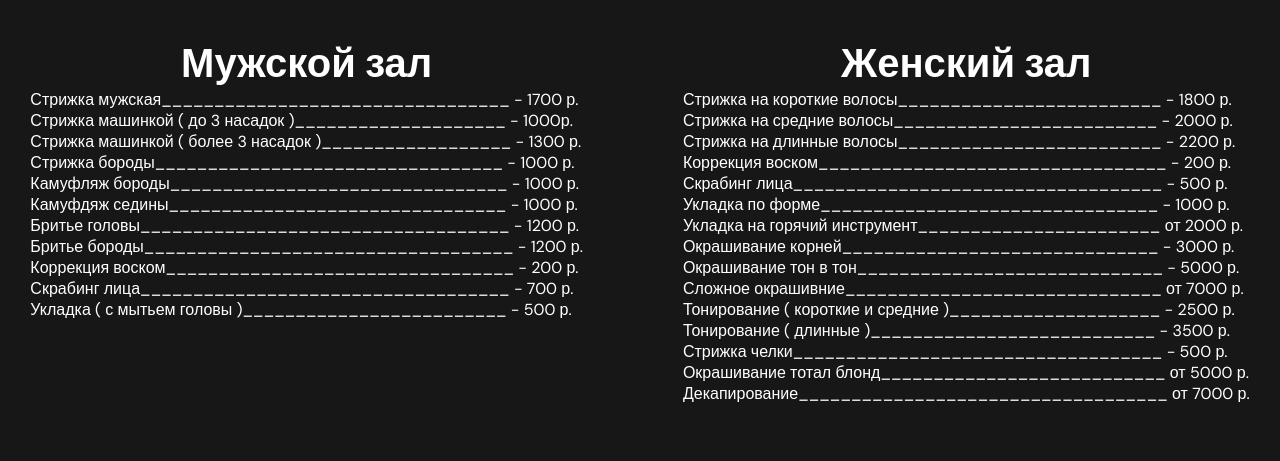
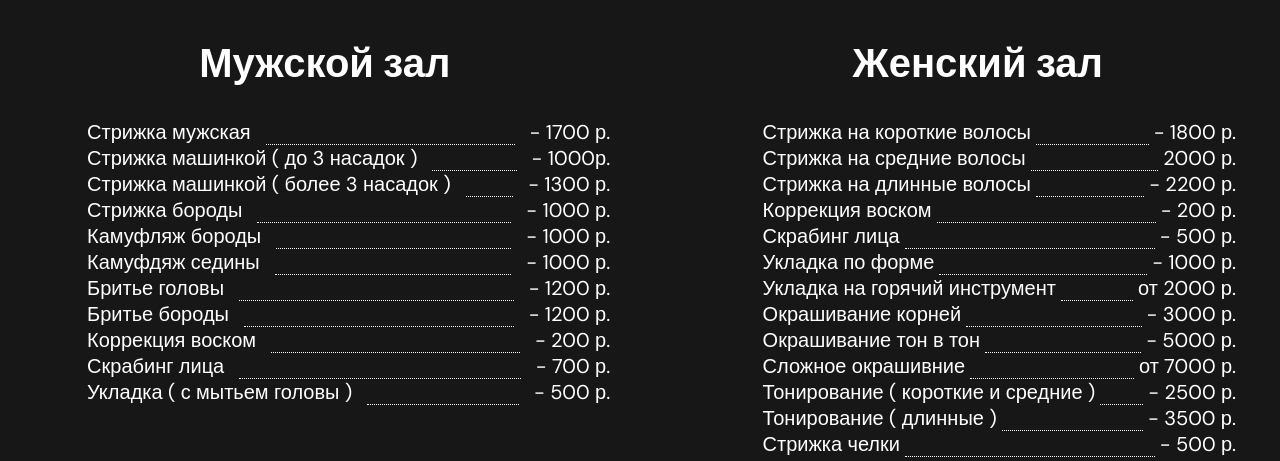
Before and after one commit to Vitaliihair/style-my-portfolio, a website: page index.html in a window 1280 px wide. Shown: the part 3705-4166 px from the top of the page. Drawn offline with Linux system fonts and the light colour scheme.

Commit message:
отцентрован прайс

```diff
--- a/css/main.css
+++ b/css/main.css
@@ -34,27 +34,12 @@
   }
 
 html, body {
-
-
   font-family: "DM Sans", sans-serif;
   font-optical-sizing: auto;
   font-weight: 400;
   font-style: normal;
   background-color: var(--dark-bg);
-
-
-
 }
-/* // <uniquifier>: Use a unique and descriptive class name
-// <weight>: Use a value from 100 to 1000 */
-
-/* .dm-sans {
-  font-family: "DM Sans", sans-serif;
-  font-optical-sizing: auto;
-  font-weight: 400;
-  font-style: normal;
-} */
-
 
 .container {
   margin: 0 auto;
@@ -62,7 +47,6 @@ html, body {
 
 
 }
-
 
 /* nav */
 
@@ -124,15 +108,14 @@ width: 100%;
   background-color: var(--accent)  ;
 }
 
-
 .acquaintance__logo {
 
   width: 506px;
   height: 476px;
   left: 42px;
   top: 166px;
+}
 
-}
 /* Title */
 
 .acquaintance {
@@ -146,22 +129,14 @@ align-items: center ;
   text-align: center;
   flex-wrap: wrap;
   gap: 30px;
+}
 
 
-/* background: url(/jpg/header_background.png); */
-}
-
-/* .about-me {
-  margin: 0 auto;
-  padding: 0 15px;
-} */
 
 .acquaintance__container{
   max-width: 660px;
   padding: 0 15px;
-  /* display: block; */
- /* justify-content: ; */
- /* margin-right: 100px; */
+
 }
 
 .acquaintance__container--title {
@@ -211,21 +186,6 @@ color: var(--accent);
   top: 3px;
 }
 
-/* .header_background {
-
-  width: 2031px;
-  background-size: auto;
-  object-fit: cover;
-  display: flex;
-  justify-content: space-between;
-  align-items: center;
-  flex-wrap: wrap;
-}
-
-.header_background-img {
-  width:100%;
-
-} */
 
 /* Main */
 
@@ -328,30 +288,53 @@ background-color: var(--dark-bg);
 
 .all-price {
   display: flex;
+  width: 100%;
   flex-wrap: wrap;
-gap: 100px;
+  gap: 200px;
   justify-content: center;
+}
+
+.fill {
+  border-bottom: 1px dotted white;
+  flex-grow: 1;
 }
 
 .gender-title {
   font-size: 40px;
   font-weight: bold;
   text-align: center;
+  padding-bottom: 30px;
 }
 .men-pricelist{
-font-size: 16px;
+  width: 110%;
+  font-size: 20px;
   font-weight: normal ;
-text-align: left;
+  justify-content: space-between;
   color: var(--white);
 }
 
+.men-pricelist li {
+  width: 100%;
+  display: flex;
+  justify-content: space-between;
+  gap: 15px;
+}
+
 .women-pricelist{
-
-  font-size: 16px;
+  width: 110%;
+  font-size: 20px;
   font-weight: normal ;
-  text-align: left;
+  justify-content: space-between;
   color: var(--white);
 }
+
+.women-pricelist li {
+  width: 100%;
+  display: flex;
+  justify-content: space-between;
+  gap: 5px;
+}
+
 .container-info {
   display: flex;
   flex-wrap: wrap;
@@ -367,13 +350,7 @@ color: var(--white);
   text-align: center;
   line-height: 50px;
 }
-/* info__text.{
-  font-size: 20px;
-  font-weight: bold;
-  letter-spacing: -0.5;
-  line-height: 130%;
 
-} */
 
 .my-job{
   border: 2px dotted var(--white);
--- a/index.html
+++ b/index.html
@@ -111,17 +111,17 @@ P.S. Вишенка на торте - <br>
                     Мужской зал
                 </h3>
                 <ul class="men-pricelist">
-                    <li>Стрижка мужская_________________________________ -  1700 р.</li>
-                    <li>Стрижка машинкой ( до 3 насадок )____________________ -  1000р.</li>
-                    <li>Стрижка машинкой ( более 3 насадок )__________________ -  1300 р.</li>
-                    <li>Стрижка бороды_________________________________ -  1000 р.</li>
-                    <li>Камуфляж бороды________________________________ -  1000 р.</li>
-                    <li>Камуфдяж седины________________________________ -  1000 р.</li>
-                    <li>Бритье головы___________________________________ -  1200 р.</li>
-                    <li>Бритье бороды___________________________________ -  1200 р.</li>
-                    <li>Коррекция воском_________________________________ -  200 р.</li>
-                    <li>Скрабинг лица___________________________________ -  700 р.</li>
-                    <li>Укладка ( с мытьем головы )_________________________ -  500 р.</li>
+                    <li><span >Стрижка мужская</span><div class="fill"></div><span class="price"> - 1700 р.</span></li>
+                    <li><span>Стрижка машинкой ( до 3 насадок )</span><div class="fill"></div><span class="price"> - 1000р.</span></li>
+                    <li><span>Стрижка машинкой ( более 3 насадок )</span><div class="fill"></div><span class="price"> - 1300 р.</span></li>
+                    <li><span>Стрижка бороды</span><div class="fill"></div><span class="price"> - 1000 р.</span></li>
+                    <li><span>Камуфляж бороды</span><div class="fill"></div><span class="price"> - 1000 р.</span></li>
+                    <li><span>Камуфдяж седины</span><div class="fill"></div><span class="price"> - 1000 р.</span></li>
+                    <li><span>Бритье головы</span><div class="fill"></div><span class="price"> - 1200 р.</span></li>
+                    <li><span>Бритье бороды</span><div class="fill"></div><span class="price"> - 1200 р.</span></li>
+                    <li><span>Коррекция воском</span><div class="fill"></div><span class="price"> - 200 р.</span></li>
+                    <li><span>Скрабинг лица</span><div class="fill"></div><span class="price"> - 700 р.</span></li>
+                    <li><span>Укладка ( с мытьем головы )</span><div class="fill"></div><span class="price"> - 500 р.</span></li>
                 </ul>
             </div>
             <div class="women-price">
@@ -129,21 +129,21 @@ P.S. Вишенка на торте - <br>
                     Женский зал
                 </h3>
                 <ul class="women-pricelist">
-                    <li>Стрижка на короткие волосы_________________________ -  1800 р.</li>
-                    <li>Стрижка на средние волосы_________________________ -  2000 р.</li>
-                    <li>Стрижка на длинные волосы_________________________ -  2200 р.</li>
-                    <li>Коррекция воском_________________________________ -  200 р.</li>
-                    <li>Скрабинг лица___________________________________ -  500 р.</li>
-                    <li>Укладка по форме________________________________ -  1000 р.</li>
-                    <li>Укладка на горячий инструмент_______________________ от  2000 р.</li>
-                    <li>Окрашивание корней______________________________ -  3000 р.</li>
-                    <li>Окрашивание тон в тон_____________________________ -  5000 р.</li>
-                    <li>Сложное окрашивние______________________________ от  7000 р.</li>
-                    <li>Тонирование ( короткие и средние )____________________ -  2500 р.</li>
-                    <li>Тонирование ( длинные )___________________________ -  3500 р.</li>
-                    <li>Стрижка челки___________________________________ -  500 р.</li>
-                    <li>Окрашивание тотал блонд___________________________ от 5000 р.</li>
-                    <li>Декапирование___________________________________ от 7000 р.</li>
+                    <li><span>Стрижка на короткие волосы</span><div class="fill"></div><span class="price"> - 1800 р.</span></li>
+                    <li><span>Стрижка на средние волосы</span><div class="fill"></div><span class="price">2000 р.</span></li>
+                    <li><span>Стрижка на длинные волосы</span><div class="fill"></div><span class="price"> - 2200 р.</span></li>
+                    <li><span>Коррекция воском</span><div class="fill"></div><span class="price"> - 200 р.</span></li>
+                    <li><span>Скрабинг лица</span><div class="fill"></div><span class="price"> - 500 р.</span></li>
+                    <li><span>Укладка по форме</span><div class="fill"></div><span class="price"> - 1000 р.</span></li>
+                    <li><span>Укладка на горячий инструмент</span><div class="fill"></div><span class="price"> от 2000 р.</span></li>
+                    <li><span>Окрашивание корней</span><div class="fill"></div><span class="price"> - 3000 р.</span></li>
+                    <li><span>Окрашивание тон в тон</span><div class="fill"></div><span class="price"> - 5000 р.</span></li>
+                    <li><span>Сложное окрашивние</span><div class="fill"></div><span class="price"> от 7000 р.</span></li>
+                    <li><span>Тонирование ( короткие и средние )</span><div class="fill"></div><span class="price"> - 2500 р.</span></li>
+                    <li><span>Тонирование ( длинные )</span><div class="fill"></div><span class="price"> - 3500 р.</span></li>
+                    <li><span>Стрижка челки</span><div class="fill"></div><span class="price"> - 500 р.</span></li>
+                    <li><span>Окрашивание тотал блонд</span><div class="fill"></div><span class="price"> от 5000 р.</span></li>
+                    <li><span>Декапирование</span><div class="fill"></div><span class="price"> от 7000 р.</span></li>
                 </ul>
             </div>
         </div>
```
Lines whose indentation alone changed are shown as unchanged.
